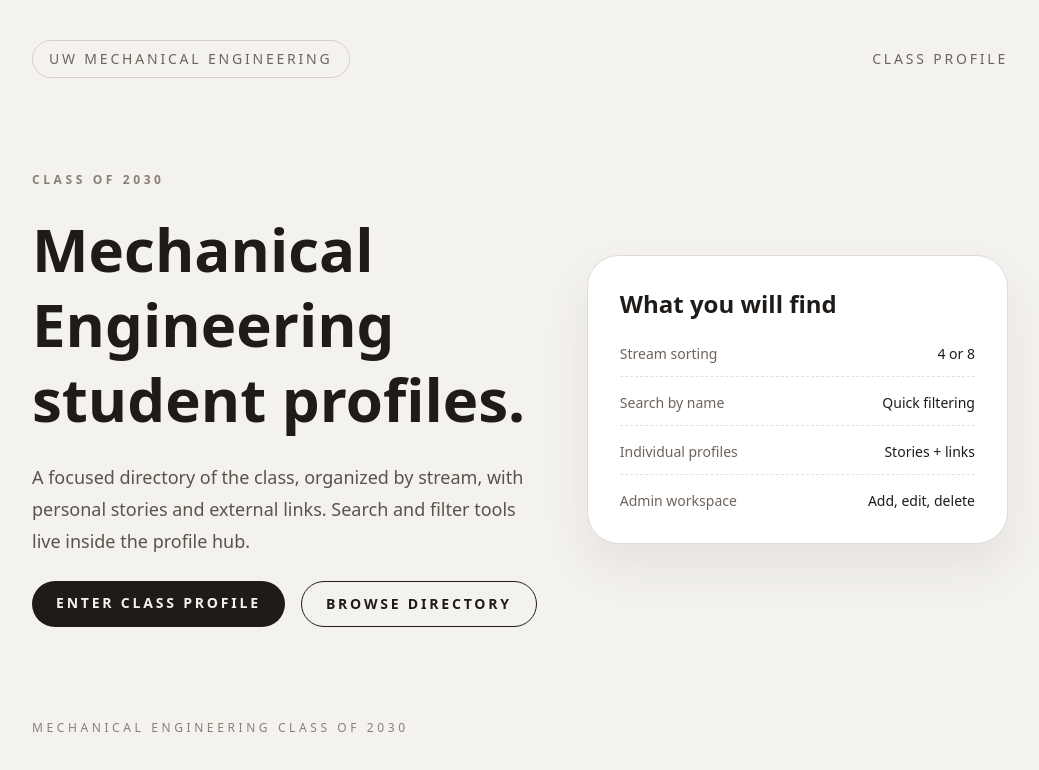
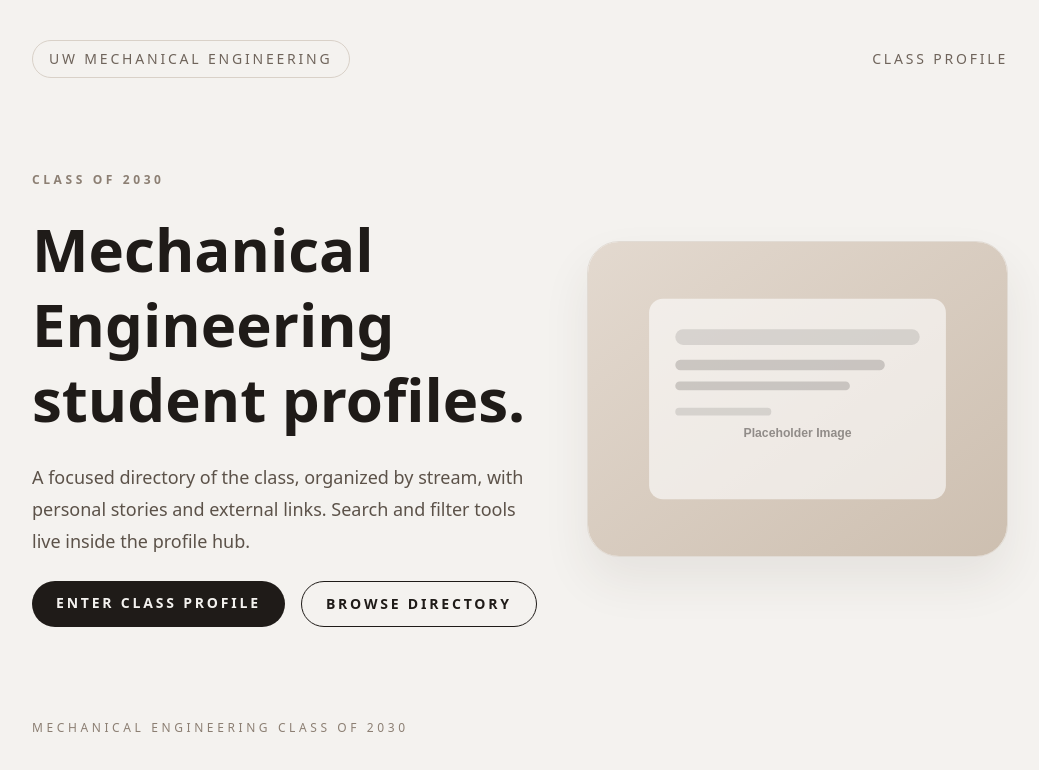
Before and after one commit to yangyang200706-a11y/uwme, a Next.js app: page / in a window 1280 px wide. Shown: the top 770 px of the page, without its empty margins (120-1159 px from the left). Built offline with nearby package versions, Linux system fonts and the light colour scheme.

Commit message:
placeholder image

```diff
--- a/app/page.tsx
+++ b/app/page.tsx
@@ -42,28 +42,12 @@
             </div>
           </div>
 
-          <div className="rounded-[32px] border border-[#e1dbd4] bg-white p-8 shadow-[0_24px_48px_rgba(60,50,40,0.08)]">
-            <h2 className="font-[var(--font-display)] text-2xl font-semibold text-[#1f1b18]">
-              What you will find
-            </h2>
-            <div className="mt-6 grid gap-4 text-sm text-[#6f645b]">
-              <div className="flex items-center justify-between border-b border-dashed border-[#eadfd2] pb-3">
-                Stream sorting
-                <span className="text-[#1f1b18]">4 or 8</span>
-              </div>
-              <div className="flex items-center justify-between border-b border-dashed border-[#eadfd2] pb-3">
-                Search by name
-                <span className="text-[#1f1b18]">Quick filtering</span>
-              </div>
-              <div className="flex items-center justify-between border-b border-dashed border-[#eadfd2] pb-3">
-                Individual profiles
-                <span className="text-[#1f1b18]">Stories + links</span>
-              </div>
-              <div className="flex items-center justify-between">
-                Admin workspace
-                <span className="text-[#1f1b18]">Add, edit, delete</span>
-              </div>
-            </div>
+          <div className="overflow-hidden rounded-[32px] border border-[#e1dbd4] bg-white shadow-[0_24px_48px_rgba(60,50,40,0.08)]">
+            <img
+              src="/home-placeholder.svg"
+              alt="Placeholder preview"
+              className="h-full w-full object-cover"
+            />
           </div>
         </div>
 
--- a/app/profiles/[slug]/page.tsx
+++ b/app/profiles/[slug]/page.tsx
@@ -26,7 +26,7 @@
           href="/class-profile#directory"
           className="text-xs font-semibold uppercase tracking-[0.3em] text-[#8c7f73]"
         >
-          <- back to directory
+          ← back to directory
         </Link>
 
         <div className="grid gap-8 rounded-[32px] border border-[#e1dbd4] bg-white p-8 shadow-[0_24px_48px_rgba(60,50,40,0.1)] md:grid-cols-[200px_1fr]">
```
Also changed, not shown: public/home-placeholder.svg (added).
